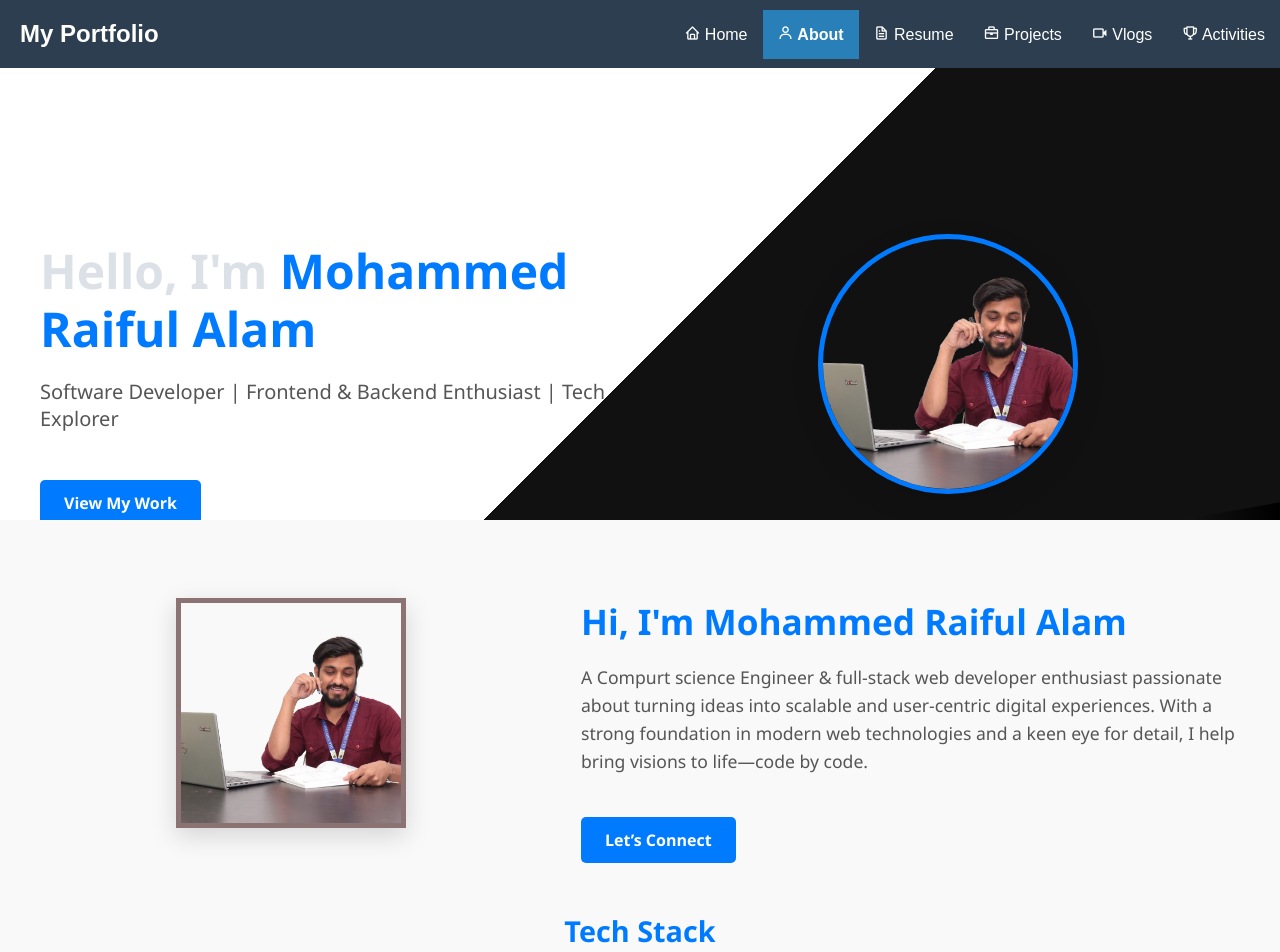
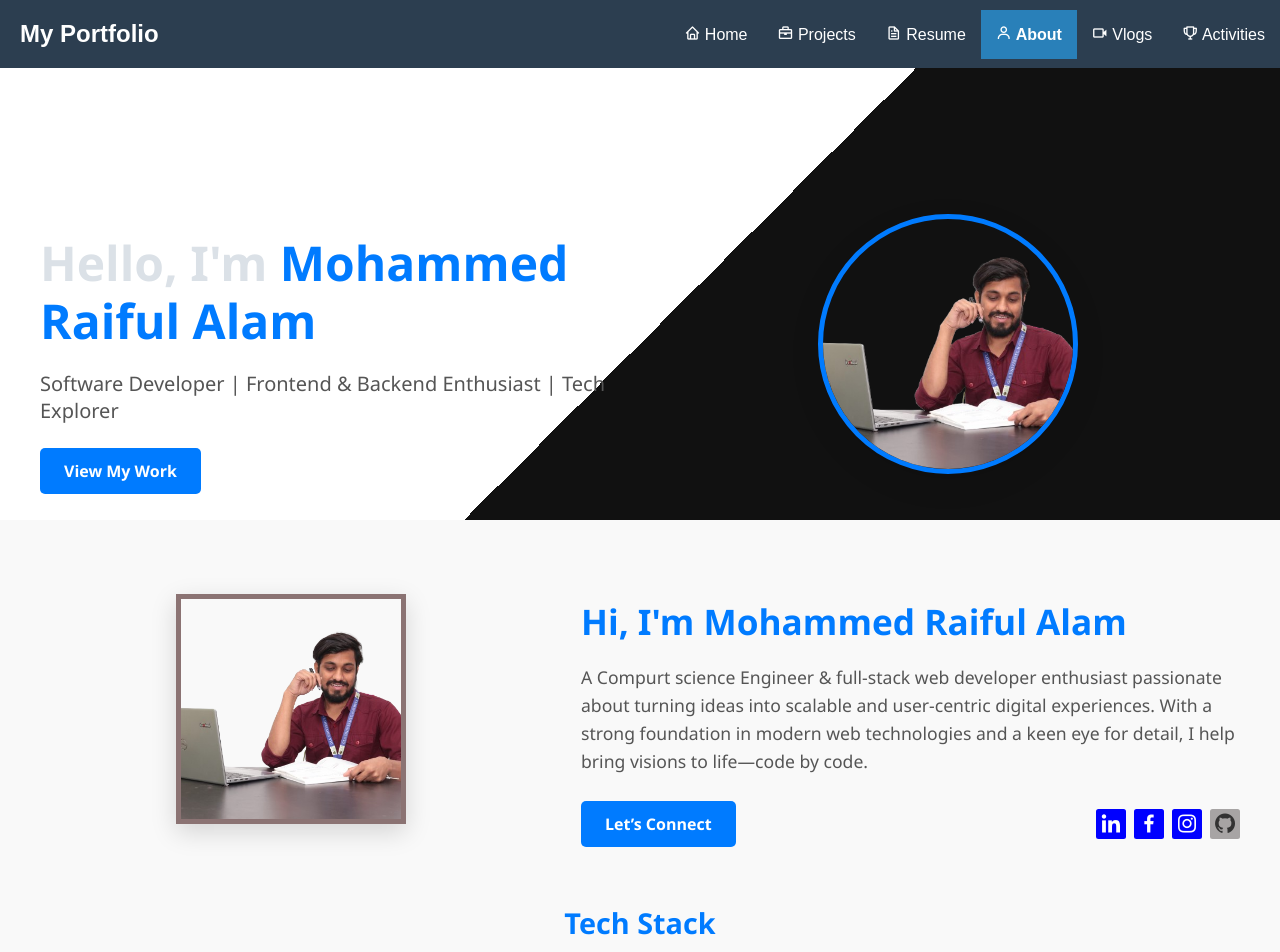
Before and after one commit to Raifulalam/My-Portfolio, a React (Create React App) app: page /about in a window 1280 px wide. Shown: the top 952 px of the page. Built offline with nearby package versions, Linux system fonts and the light colour scheme.

Commit message:
added refine code

```diff
--- a/package.json
+++ b/package.json
@@ -11,6 +11,7 @@
     "boxicons": "^2.1.4",
     "react": "^19.1.0",
     "react-dom": "^19.1.0",
+    "react-icons": "^5.5.0",
     "react-router-dom": "^7.5.0",
     "react-scripts": "5.0.1",
     "styled-components": "^6.1.17",
--- a/src/components/About.jsx
+++ b/src/components/About.jsx
@@ -28,7 +28,56 @@ const About = () => {
                     <p>
                         A Compurt science Engineer &  full-stack web developer  enthusiast passionate about turning ideas into scalable and user-centric digital experiences. With a strong foundation in modern web technologies and a keen eye for detail, I help bring visions to life—code by code.
                     </p>
-                    <a href="#contact" className="cta-button">Let’s Connect</a>
+
+                    <section className="contact-us">
+                        <a href="#contact" className="cta-button">Let’s Connect</a>
+                        <ul>
+                            <li>
+                                <Link
+                                    to="https://www.linkedin.com/in/mohammed-raiful-alam-321021278/"
+
+                                    target="_blank"
+                                    rel="noopener noreferrer"
+                                >
+                                    <i className="bx bxl-linkedin" style={{ marginRight: '8px', background: 'blue', color: 'white' }}></i>
+
+                                </Link>
+                            </li>
+                            <li>
+                                <Link
+                                    to="https://www.linkedin.com/in/mohammed-raiful-alam-321021278/"
+
+                                    target="_blank"
+                                    rel="noopener noreferrer"
+                                >
+                                    <i className="bx bxl-facebook" style={{ marginRight: '8px', background: 'blue', color: 'white' }}></i>
+
+                                </Link>
+                            </li>
+                            <li>
+                                <Link
+                                    to="https://www.linkedin.com/in/mohammed-raiful-alam-321021278/"
+
+                                    target="_blank"
+                                    rel="noopener noreferrer"
+                                >
+                                    <i className="bx bxl-instagram" style={{ marginRight: '8px', background: 'blue', color: 'white' }}></i>
+
+                                </Link>
+                            </li>
+                            <li>
+                                <Link
+                                    to="https://github.com/Raifulalam"
+
+                                    target="_blank"
+                                    rel="noopener noreferrer"
+                                >
+                                    <i className="bx bxl-github" style={{ marginRight: '8px' }}></i>
+
+                                </Link>
+                            </li>
+                        </ul>
+                    </section>
                 </div>
             </section>
 
--- /dev/null
+++ b/src/components/Footer.jsx
@@ -0,0 +1,42 @@
+import React from 'react';
+import '../styles/Footer.css';
+import { FaGithub, FaLinkedin, FaFacebook, FaInstagramSquare, FaTwitter, FaEnvelope } from 'react-icons/fa';
+
+const Footer = () => {
+    return (
+        <footer className="footer">
+            <div className="footer-content">
+
+                <p>Crafting code with passion — MERN Stack Developer</p>
+
+                <div className="footer-social">
+                    <a href="https://github.com/Raifulalam" target="_blank" rel="noopener noreferrer">
+                        <FaGithub size={24} />
+                    </a>
+                    <a href="https://linkedin.com/in/YOUR-LINKEDIN" target="_blank" rel="noopener noreferrer">
+                        <FaLinkedin size={24} />
+                    </a>
+                    <a href="https://github.com/Raifulalam" target="_blank" rel="noopener noreferrer">
+                        <FaFacebook size={24} />
+                    </a>
+                    <a href="https://linkedin.com/in/YOUR-LINKEDIN" target="_blank" rel="noopener noreferrer">
+                        <FaInstagramSquare size={24} />
+                    </a>
+                    <a href="https://linkedin.com/in/YOUR-LINKEDIN" target="_blank" rel="noopener noreferrer">
+                        <FaTwitter size={24} />
+                    </a>
+                    <a href="mailto:raifulalam0123@gmail.com">
+                        <FaEnvelope size={24} />
+                    </a>
+
+                </div>
+
+            </div>
+            <div className="footer-bottom">
+                <p>&copy; {new Date().getFullYear()} Mohammed Raiful Alam. All rights reserved.</p>
+            </div>
+        </footer>
+    );
+};
+
+export default Footer;
--- a/src/components/Home.jsx
+++ b/src/components/Home.jsx
@@ -3,6 +3,7 @@ import React from 'react';
 import '../styles/Home.css';
 import HeroImage from '../assets/Mohammed_Raiful.png';
 import { Link } from 'react-router-dom';
+import Footer from './Footer';
 
 const Home = () => {
 
@@ -23,8 +24,9 @@ const Home = () => {
                     </div>
                 </div>
             </section>
+            <Footer />
 
-            <div className="divider"></div>
+
 
         </div>
     );
--- a/src/components/Sidebar.jsx
+++ b/src/components/Sidebar.jsx
@@ -41,12 +41,12 @@ const Sidebar = () => {
                         </li>
                         <li>
                             <NavLink
-                                to="/about"
+                                to="/projects"
                                 className={({ isActive }) =>
                                     isActive ? 'sidebar-link active-link' : 'sidebar-link'
                                 }
                             >
-                                <i className="bx bx-user"></i> About
+                                <i className="bx bx-briefcase"></i> Projects
                             </NavLink>
                         </li>
                         <li>
@@ -62,14 +62,15 @@ const Sidebar = () => {
 
 
 
+
                         <li>
                             <NavLink
-                                to="/projects"
+                                to="/about"
                                 className={({ isActive }) =>
                                     isActive ? 'sidebar-link active-link' : 'sidebar-link'
                                 }
                             >
-                                <i className="bx bx-briefcase"></i> Projects
+                                <i className="bx bx-user"></i> About
                             </NavLink>
                         </li>
                         <li>
--- a/src/styles/About.css
+++ b/src/styles/About.css
@@ -148,3 +148,35 @@
         padding: 0 1rem;
     }
 }
+
+.contact-us ul {
+    display: flex;
+    list-style: none;
+
+}
+
+i.bx.bxl-linkedin,
+i.bx.bxl-facebook,
+i.bx.bxl-instagram {
+
+    border-radius: 2.5px;
+    font-size: x-large;
+    padding: 3px;
+}
+
+i.bx.bxl-github {
+
+
+
+    border-radius: 2.5px;
+    color: #333;
+    font-size: x-large;
+    padding: 3px;
+    background-color: #a7a4a4;
+}
+
+section.contact-us {
+    display: flex;
+    align-items: center;
+    justify-content: space-between;
+}
--- /dev/null
+++ b/src/styles/Footer.css
@@ -0,0 +1,89 @@
+/* src/styles/Footer.css */
+
+.footer {
+    background-color: #111;
+    color: #f1f1f1;
+
+
+}
+
+.footer-content {
+    display: flex;
+    flex-wrap: wrap;
+    justify-content: space-between;
+    align-items: flex-start;
+    max-width: 1200px;
+    margin: auto;
+    gap: 2rem;
+}
+
+.footer-left h3 {
+    margin-bottom: 0.5rem;
+    color: #007BFF;
+}
+
+.footer-left p {
+    font-size: 0.95rem;
+    color: #ccc;
+}
+
+.footer-links {
+    display: flex;
+    flex-direction: column;
+    gap: 0.5rem;
+}
+
+.footer-links a {
+    color: #ccc;
+    text-decoration: none;
+    transition: color 0.3s;
+}
+
+.footer-links a:hover {
+    color: #007BFF;
+}
+
+.footer-social a {
+    color: #ccc;
+    margin-right: 1rem;
+    transition: color 0.3s;
+}
+
+.footer-social a:hover {
+    color: #007BFF;
+}
+
+.footer-bottom {
+    text-align: center;
+    font-size: 0.85rem;
+    color: #aaa;
+    margin-top: 1rem;
+}
+
+@media (max-width: 768px) {
+    .footer-content {
+        flex-direction: column;
+        align-items: center;
+        text-align: center;
+    }
+
+    .footer-links {
+        flex-direction: row;
+        flex-wrap: wrap;
+        justify-content: center;
+        gap: 1rem;
+    }
+}
+
+.footer-email {
+    margin-top: 1rem;
+}
+
+.footer-email a {
+    color: #007BFF;
+    text-decoration: none;
+}
+
+.footer-email a:hover {
+    text-decoration: underline;
+}
--- a/src/styles/Home.css
+++ b/src/styles/Home.css
@@ -16,7 +16,7 @@
     background: linear-gradient(135deg, #ffffff 50%, #111 50%);
     color: #111;
     padding: 4rem 2rem;
-    min-height: 75vh;
+    min-height: 70vh;
     display: flex;
     align-items: center;
     justify-content: center;
@@ -63,9 +63,9 @@
     font-weight: 600;
     transition: background 0.3s ease;
     z-index: 10;
-    /* Ensure button is above other elements */
+
     cursor: pointer;
-    /* Make sure the button has a pointer cursor */
+    margin: 0px;
 }
 
 .cta-button:hover {
@@ -135,3 +135,96 @@
 html {
     scroll-behavior: smooth;
 }
+
+/* BIO PARAGRAPH */
+.bio {
+    font-size: 1rem;
+    line-height: 1.6;
+    margin-bottom: 1.5rem;
+    color: #444;
+}
+
+/* BUTTON GROUP (for GitHub, Resume, Contact) */
+.button-group {
+    display: flex;
+    flex-wrap: wrap;
+    gap: 1rem;
+    margin-bottom: 1.5rem;
+}
+
+.resume-button,
+.contact-button {
+    background-color: #28a745;
+    color: #fff;
+    padding: 0.75rem 1.5rem;
+    border: none;
+    border-radius: 5px;
+    text-decoration: none;
+    font-weight: 600;
+    transition: background 0.3s ease;
+    cursor: pointer;
+}
+
+.resume-button:hover {
+    background-color: #218838;
+}
+
+.contact-button {
+    background-color: #6f42c1;
+}
+
+.contact-button:hover {
+    background-color: #563d7c;
+}
+
+/* SOCIAL LINKS */
+.social-links {
+    margin-top: 1rem;
+}
+
+.social-links a {
+    margin-right: 1rem;
+    color: #007BFF;
+    text-decoration: none;
+    font-weight: 500;
+    transition: color 0.3s;
+}
+
+.social-links a:hover {
+    color: #0056b3;
+}
+
+/* SKILLS SECTION */
+.skills-section {
+    padding: 3rem 2rem;
+    background-color: #fff;
+    text-align: center;
+}
+
+.skills-section h2 {
+    font-size: 2rem;
+    margin-bottom: 1rem;
+    color: #111;
+}
+
+.skills-list {
+    list-style: none;
+    padding: 0;
+    display: flex;
+    flex-wrap: wrap;
+    justify-content: center;
+    gap: 1rem;
+    margin-top: 1rem;
+}
+
+.skills-list li {
+    background-color: #e9ecef;
+    padding: 0.75rem 1.5rem;
+    border-radius: 20px;
+    font-weight: 500;
+    transition: background-color 0.3s;
+}
+
+.skills-list li:hover {
+    background-color: #d6d8db;
+}
--- a/src/styles/Projects.css
+++ b/src/styles/Projects.css
@@ -1,6 +1,5 @@
 .projects-container {
     padding: 2rem;
-    max-width: 1100px;
     margin: auto;
     font-family: 'Segoe UI', sans-serif;
     background: #f9f9f9;
```
Also changed, not shown: 1 other file (tests, documents, lock files or other folders).
